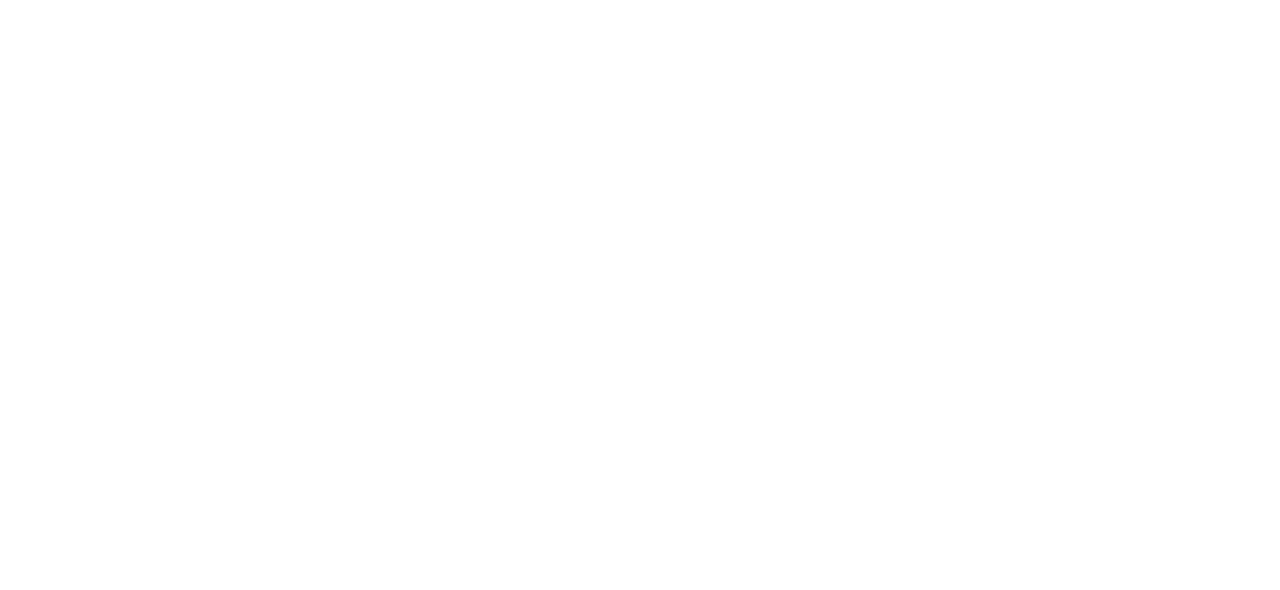
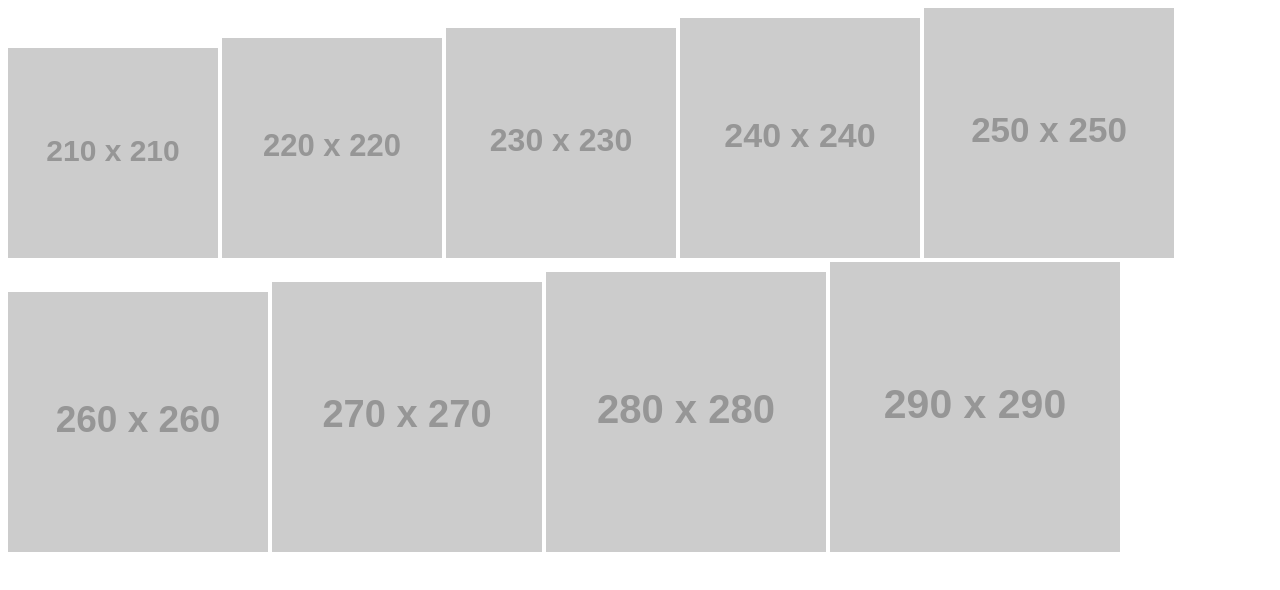
Before and after one commit to Annie-Huang/netflix-sliding-movie-ui, a website: page index.html in a window 1280 px wide. Drawn offline with Linux system fonts and the light colour scheme; placeholder pictures from the web are drawn by us.

Commit message:
Create 9 images in a container in index.html

```diff
--- a/index.html
+++ b/index.html
@@ -10,5 +10,19 @@
     <title>Document</title>
     <link rel="stylesheet" href="style.css" />
   </head>
-  <body></body>
+  <body>
+    <div class="container">
+      <div class="slider">
+        <img src="https://via.placeholder.com/210?text=1" alt="" />
+        <img src="https://via.placeholder.com/220?text=2" alt="" />
+        <img src="https://via.placeholder.com/230?text=3" alt="" />
+        <img src="https://via.placeholder.com/240?text=4" alt="" />
+        <img src="https://via.placeholder.com/250?text=5" alt="" />
+        <img src="https://via.placeholder.com/260?text=6" alt="" />
+        <img src="https://via.placeholder.com/270?text=7" alt="" />
+        <img src="https://via.placeholder.com/280?text=8" alt="" />
+        <img src="https://via.placeholder.com/290?text=9" alt="" />
+      </div>
+    </div>
+  </body>
 </html>
```
Also changed, not shown: Note.txt (+18 -0 lines).
